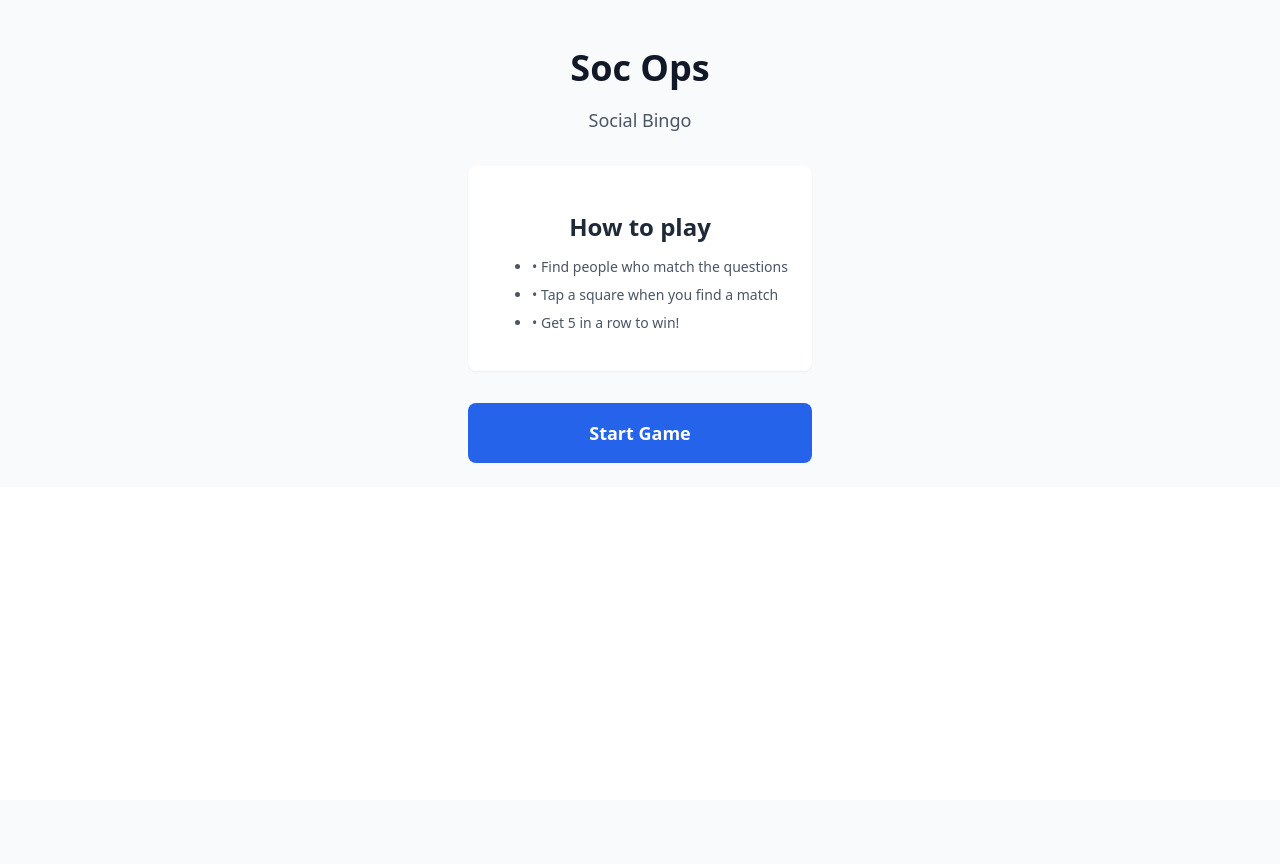
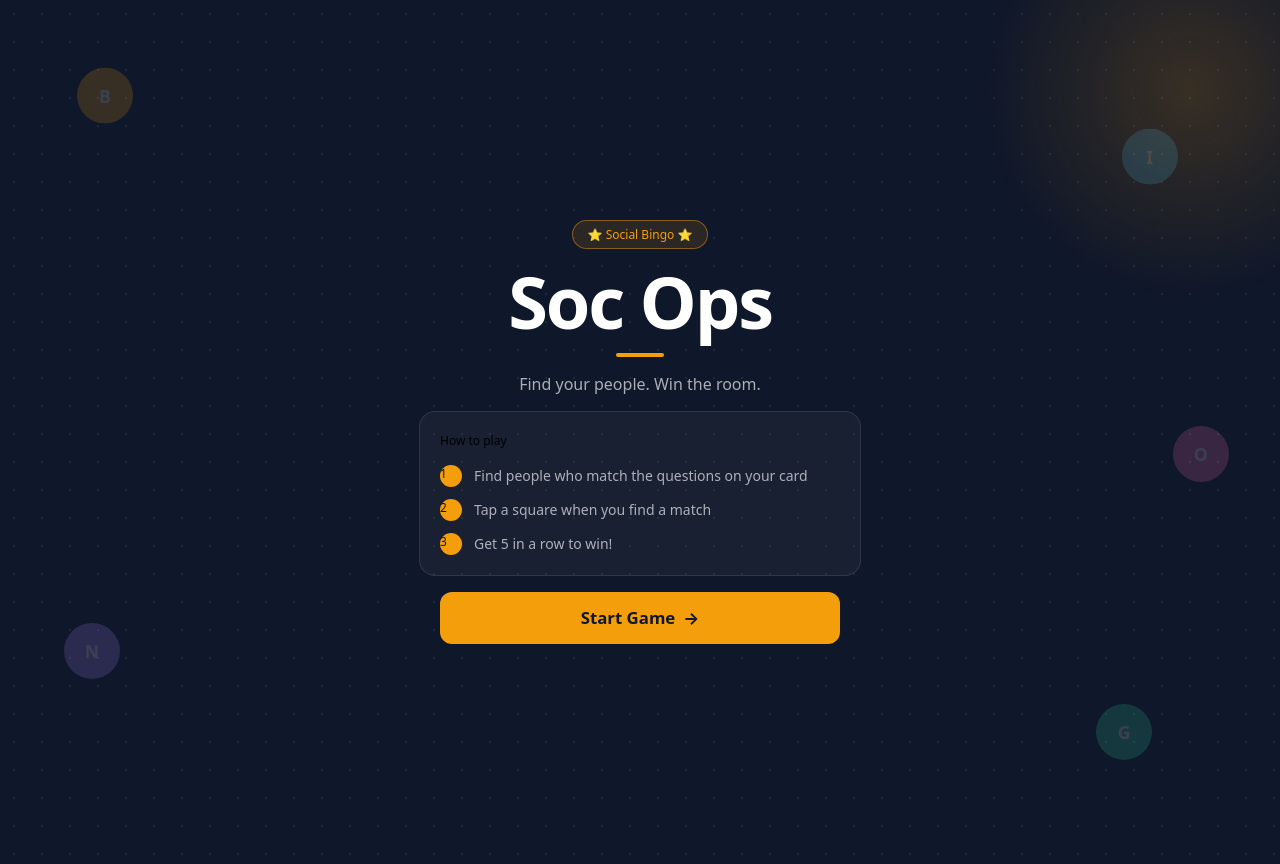
Before and after one commit to m15studio/my-soc-ops-python, a FastAPI app: page / in a window 1280 px wide. Before the commit the page ends 463 px from the top, so only its background shows below. Run offline with FastAPI, Linux system fonts and the light colour scheme.

Commit message:
feat: redesign start screen as engaging dark game-show landing page
Agent-Logs-Url: https://github.com/m15studio/my-soc-ops-python/sessions/3fea625f-d87a-4e8f-9cb1-f252a7946231

Co-authored-by: m15studio <123408679+m15studio@users.noreply.github.com>

```diff
--- a/app/static/css/app.css
+++ b/app/static/css/app.css
@@ -161,3 +161,227 @@ button:disabled {
 .animate-\[bounce_0\.5s_ease-out\] {
     animation: bounce 0.5s ease-out;
 }
+
+/* === START SCREEN REDESIGN === */
+
+.start-screen {
+    position: relative;
+    min-height: 100vh;
+    background-color: #0f172a;
+    display: flex;
+    align-items: center;
+    justify-content: center;
+    overflow: hidden;
+    padding: 2rem 1.5rem;
+}
+
+.start-screen::before {
+    content: '';
+    position: absolute;
+    inset: 0;
+    background-image: radial-gradient(rgba(255,255,255,0.07) 1px, transparent 1px);
+    background-size: 28px 28px;
+    pointer-events: none;
+}
+
+.start-screen::after {
+    content: '';
+    position: absolute;
+    top: -120px;
+    right: -120px;
+    width: 420px;
+    height: 420px;
+    background: radial-gradient(circle, rgba(245,158,11,0.18) 0%, transparent 70%);
+    pointer-events: none;
+}
+
+.start-orbs {
+    position: absolute;
+    inset: 0;
+    pointer-events: none;
+}
+
+.start-orb {
+    position: absolute;
+    width: 56px;
+    height: 56px;
+    border-radius: 50%;
+    display: flex;
+    align-items: center;
+    justify-content: center;
+    font-weight: 900;
+    font-size: 1.1rem;
+    color: #fff;
+    opacity: 0.18;
+    animation: orb-float 6s ease-in-out infinite;
+}
+
+.start-orb:nth-child(1) {
+    background-color: #f59e0b;
+    top: 8%;
+    left: 6%;
+    animation-delay: 0s;
+}
+
+.start-orb:nth-child(2) {
+    background-color: #38bdf8;
+    top: 15%;
+    right: 8%;
+    animation-delay: 1.2s;
+}
+
+.start-orb:nth-child(3) {
+    background-color: #a78bfa;
+    bottom: 20%;
+    left: 5%;
+    animation-delay: 2.4s;
+}
+
+.start-orb:nth-child(4) {
+    background-color: #34d399;
+    bottom: 12%;
+    right: 10%;
+    animation-delay: 0.6s;
+}
+
+.start-orb:nth-child(5) {
+    background-color: #f472b6;
+    top: 50%;
+    right: 4%;
+    animation-delay: 1.8s;
+}
+
+.start-content {
+    position: relative;
+    z-index: 1;
+    text-align: center;
+    max-width: 400px;
+    width: 100%;
+    display: flex;
+    flex-direction: column;
+    align-items: center;
+    gap: 1rem;
+}
+
+.start-badge {
+    display: inline-block;
+    padding: 0.3rem 0.9rem;
+    background: rgba(245,158,11,0.12);
+    border: 1px solid rgba(245,158,11,0.45);
+    color: #f59e0b;
+    border-radius: 999px;
+    font-size: 0.75rem;
+}
+
+.start-title {
+    font-family: system-ui, -apple-system, 'Segoe UI', sans-serif;
+    font-size: 4.5rem;
+    font-weight: 900;
+    color: #fff;
+    letter-spacing: -0.03em;
+    line-height: 1;
+    margin: 0;
+    animation: fade-up 0.5s ease both;
+    animation-delay: 0.1s;
+}
+
+.start-title-accent {
+    display: block;
+    width: 48px;
+    height: 4px;
+    background: #f59e0b;
+    border-radius: 2px;
+    animation: fade-up 0.5s ease both;
+    animation-delay: 0.2s;
+}
+
+.start-tagline {
+    font-size: 1rem;
+    color: rgba(255,255,255,0.65);
+    margin: 0;
+    animation: fade-up 0.5s ease both;
+    animation-delay: 0.25s;
+}
+
+.start-rules {
+    width: 100%;
+    background: rgba(255,255,255,0.04);
+    border: 1px solid rgba(255,255,255,0.1);
+    border-radius: 1rem;
+    padding: 1.25rem 1.25rem;
+    display: flex;
+    flex-direction: column;
+    gap: 0.75rem;
+    animation: fade-up 0.5s ease both;
+    animation-delay: 0.35s;
+}
+
+.start-rules-title {
+    font-size: 0.75rem;
+    margin: 0 0 0.25rem 0;
+    text-align: left;
+}
+
+.start-rule {
+    display: flex;
+    flex-direction: row;
+    align-items: flex-start;
+    gap: 0.75rem;
+    text-align: left;
+    color: rgba(255,255,255,0.65);
+    font-size: 0.875rem;
+    line-height: 1.5;
+}
+
+.rule-step {
+    flex-shrink: 0;
+    width: 22px;
+    height: 22px;
+    border-radius: 50%;
+    background: #f59e0b;
+    color: #0f172a;
+    font-size: 0.75rem;
+}
+
+.start-btn {
+    width: 100%;
+    background: #f59e0b;
+    color: #0f172a;
+    font-size: 1.05rem;
+    font-weight: 700;
+    padding: 0.9rem 1.5rem;
+    border: none;
+    border-radius: 0.75rem;
+    cursor: pointer;
+    display: flex;
+    align-items: center;
+    justify-content: center;
+    gap: 0.5rem;
+    animation: fade-up 0.5s ease both;
+    animation-delay: 0.45s;
+    transition: transform 0.15s ease, box-shadow 0.15s ease;
+}
+
+.start-btn:hover {
+    transform: translateY(-2px);
+    box-shadow: 0 8px 32px rgba(245,158,11,0.4);
+}
+
+.start-btn-arrow {
+    display: inline-block;
+    transition: transform 0.15s ease;
+}
+
+.start-btn:hover .start-btn-arrow {
+    transform: translateX(4px);
+}
+
+@keyframes orb-float {
+    0%, 100% { transform: translateY(0); }
+    50% { transform: translateY(-18px); }
+}
+
+@keyframes fade-up {
+    from { opacity: 0; transform: translateY(20px); }
+    to { opacity: 1; transform: translateY(0); }
+}
--- a/app/templates/components/start_screen.html
+++ b/app/templates/components/start_screen.html
@@ -1,24 +1,39 @@
 <div id="game-container">
-<div class="flex flex-col items-center justify-center min-h-full p-6 bg-gray-50">
-    <div class="text-center max-w-sm">
-        <h1 class="text-4xl font-bold text-gray-900 mb-2">Soc Ops</h1>
-        <p class="text-lg text-gray-600 mb-8">Social Bingo</p>
-
-        <div class="bg-white rounded-lg p-6 shadow-sm border border-gray-200 mb-8">
-            <h2 class="font-semibold text-gray-800 mb-3">How to play</h2>
-            <ul class="text-left text-gray-600 text-sm space-y-2">
-                <li>• Find people who match the questions</li>
-                <li>• Tap a square when you find a match</li>
-                <li>• Get 5 in a row to win!</li>
-            </ul>
+<div class="start-screen">
+    <div class="start-orbs">
+        <div class="start-orb">B</div>
+        <div class="start-orb">I</div>
+        <div class="start-orb">N</div>
+        <div class="start-orb">G</div>
+        <div class="start-orb">O</div>
+    </div>
+    <div class="start-content">
+        <div class="start-badge"><span aria-hidden="true">⭐</span> Social Bingo <span aria-hidden="true">⭐</span></div>
+        <h1 class="start-title">Soc Ops</h1>
+        <span class="start-title-accent"></span>
+        <p class="start-tagline">Find your people. Win the room.</p>
+        <div class="start-rules">
+            <p class="start-rules-title">How to play</p>
+            <div class="start-rule">
+                <div class="rule-step">1</div>
+                <span>Find people who match the questions on your card</span>
+            </div>
+            <div class="start-rule">
+                <div class="rule-step">2</div>
+                <span>Tap a square when you find a match</span>
+            </div>
+            <div class="start-rule">
+                <div class="rule-step">3</div>
+                <span>Get 5 in a row to win!</span>
+            </div>
         </div>
-
         <button
             hx-post="/start"
             hx-target="#game-container"
             hx-swap="outerHTML"
-            class="w-full bg-accent text-white font-semibold py-4 px-8 rounded-lg text-lg active:bg-accent-light transition-colors">
+            class="start-btn">
             Start Game
+            <span class="start-btn-arrow">→</span>
         </button>
     </div>
 </div>
```
